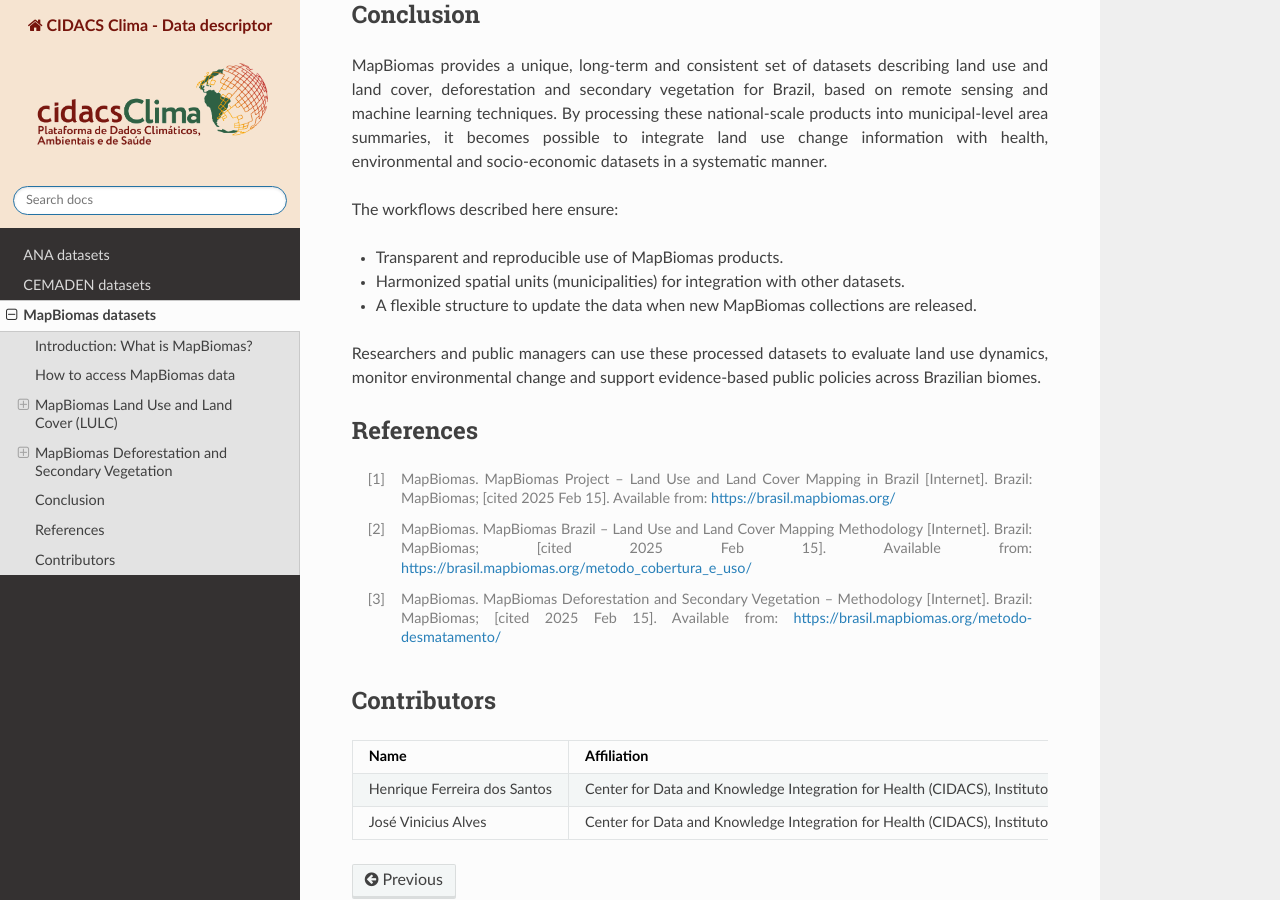
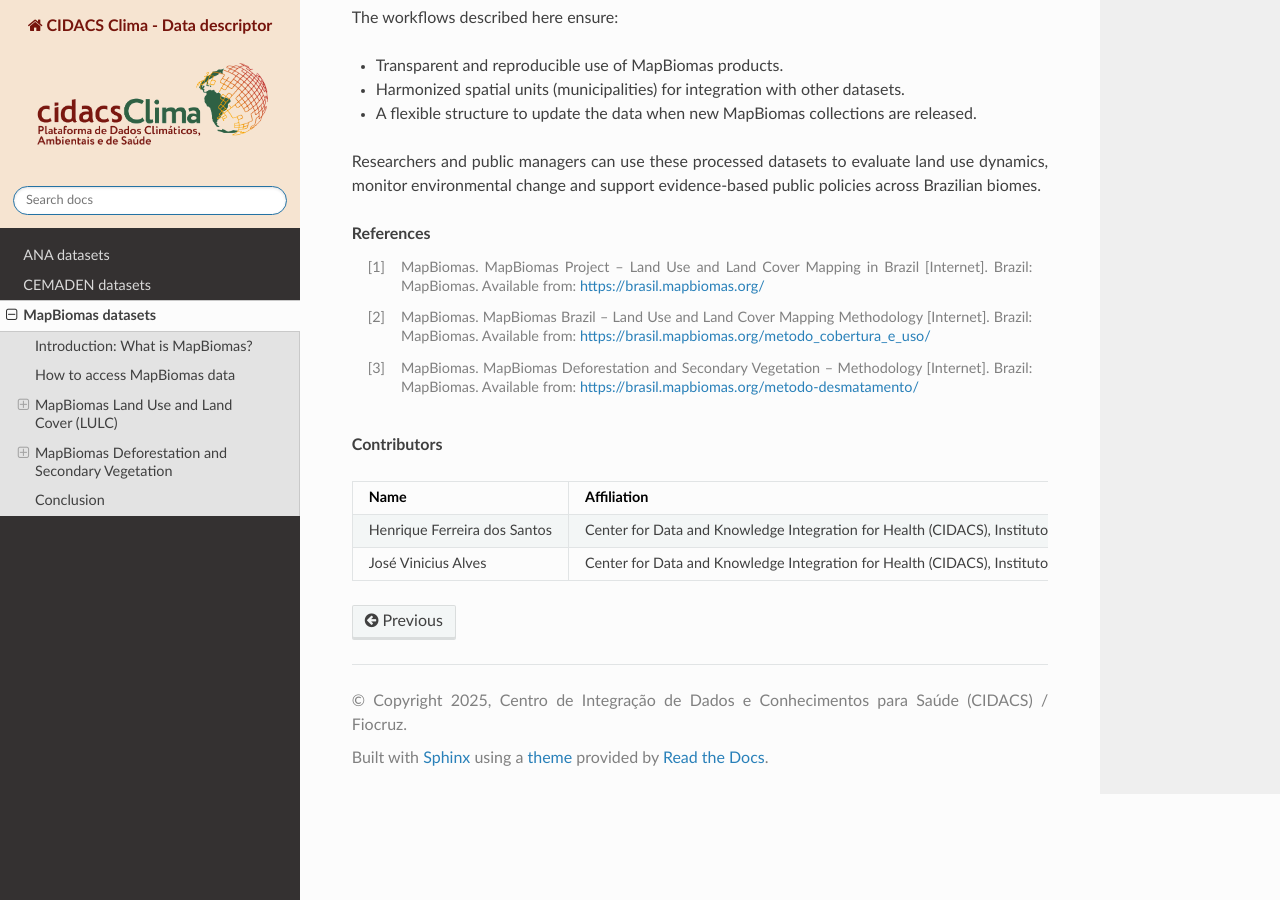
Before and after one commit to cidacslab/plataforma-clima-ambiente-readthedocs, a Sphinx documentation site: the page built from docs/source/mapbiomas_data.rst, in a window 1280 px wide and 900 px high, scrolled down 8217 px. Built offline with Sphinx 7.4.7 and the Read the Docs theme 3.1.0, drawn with Linux system fonts in a browser that asks for light colours; some of the changed text lies outside the part shown.

Commit message:
Update mapbiomas_data.rst

```diff
--- a/docs/source/mapbiomas_data.rst
+++ b/docs/source/mapbiomas_data.rst
@@ -1,11 +1,11 @@
 ####################
 MapBiomas datasets
 ####################
-Updated: 2025-02-15
+Updated: 2026-02-21
 
 .. contents::
    :local:
-   :depth: 3
+   :depth: 2
 
 =================================
 Introduction: What is MapBiomas?
@@ -265,19 +265,15 @@
 
 Researchers and public managers can use these processed datasets to evaluate land use dynamics, monitor environmental change and support evidence-based public policies across Brazilian biomes.
 
-===========
-References
-===========
+.. rubric:: References
 
-.. [1] MapBiomas. MapBiomas Project – Land Use and Land Cover Mapping in Brazil [Internet]. Brazil: MapBiomas; [cited 2025 Feb 15]. Available from: https://brasil.mapbiomas.org/
+.. [1] MapBiomas. MapBiomas Project – Land Use and Land Cover Mapping in Brazil [Internet]. Brazil: MapBiomas. Available from: https://brasil.mapbiomas.org/
 
-.. [2] MapBiomas. MapBiomas Brazil – Land Use and Land Cover Mapping Methodology [Internet]. Brazil: MapBiomas; [cited 2025 Feb 15]. Available from: https://brasil.mapbiomas.org/metodo_cobertura_e_uso/
+.. [2] MapBiomas. MapBiomas Brazil – Land Use and Land Cover Mapping Methodology [Internet]. Brazil: MapBiomas. Available from: https://brasil.mapbiomas.org/metodo_cobertura_e_uso/
 
-.. [3] MapBiomas. MapBiomas Deforestation and Secondary Vegetation – Methodology [Internet]. Brazil: MapBiomas; [cited 2025 Feb 15]. Available from: https://brasil.mapbiomas.org/metodo-desmatamento/
+.. [3] MapBiomas. MapBiomas Deforestation and Secondary Vegetation – Methodology [Internet]. Brazil: MapBiomas. Available from: https://brasil.mapbiomas.org/metodo-desmatamento/
 
-=============
-Contributors
-=============
+**Contributors**
 
 .. list-table::
    :header-rows: 1
```
